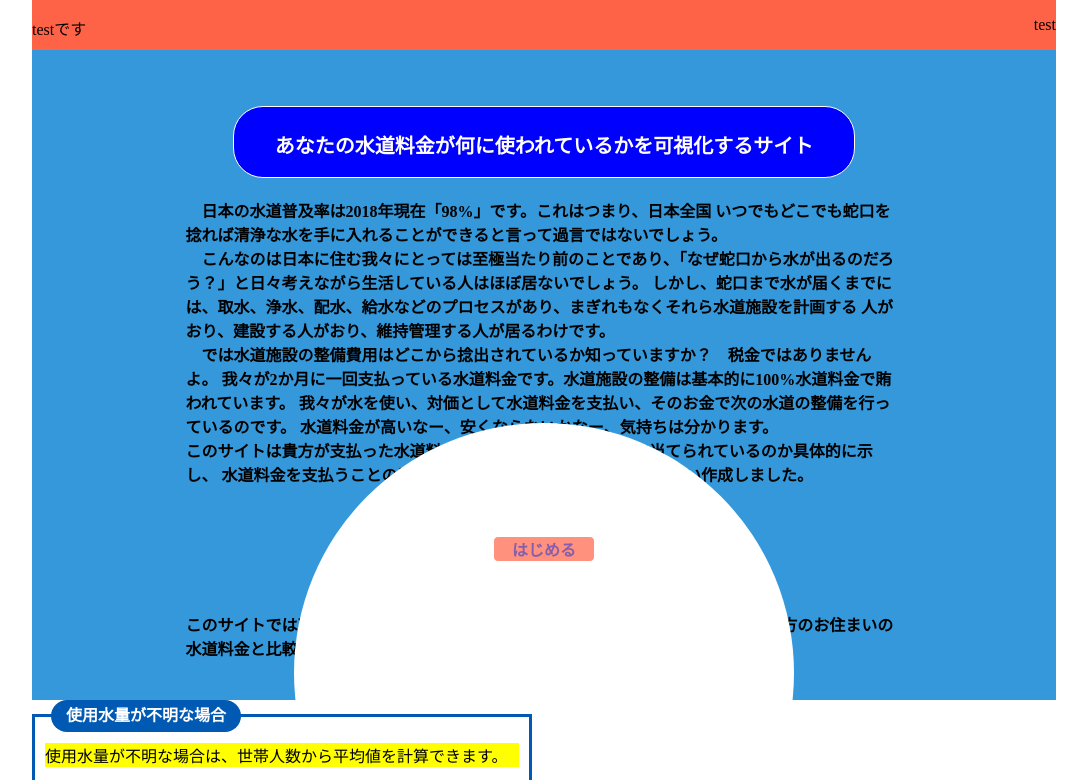
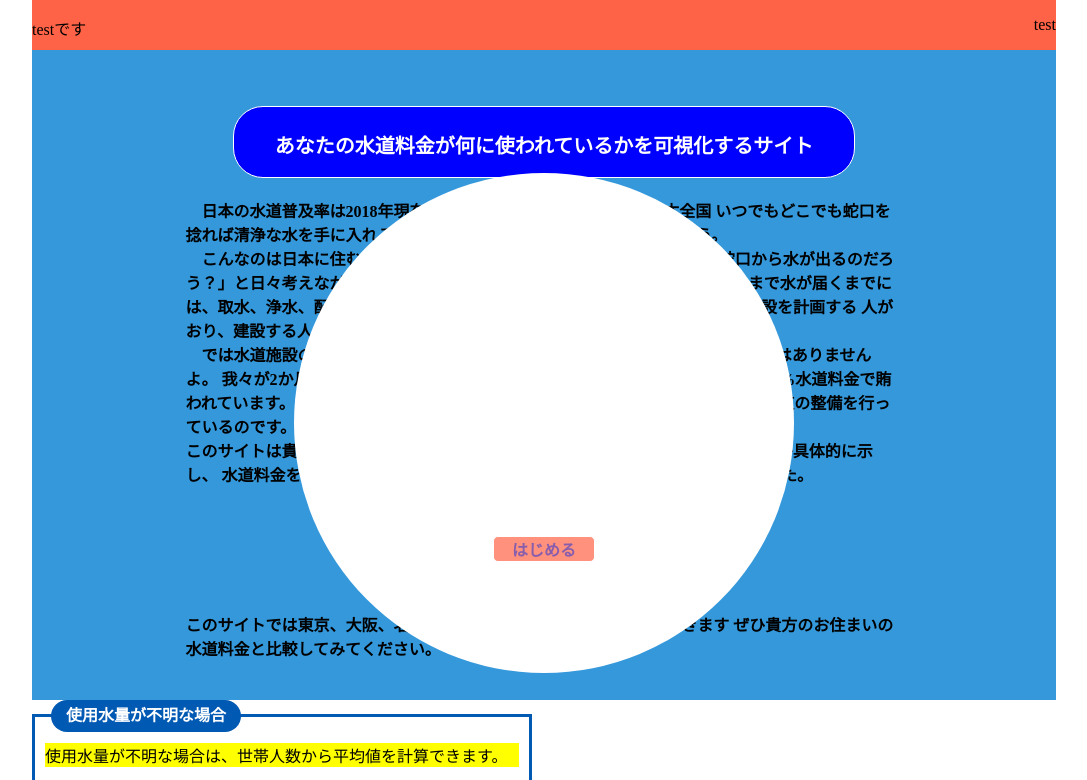
Before and after one commit to yasuwater/yasuwater.github.io, a plain HTML site: page index.html in a window 1280 px wide. In both pictures the pointer is over the element 640 px from the left and 447 px from the top of the page. Shown: the top 780 px of the page, without its empty margins (96-1183 px from the left). Drawn offline with Linux system fonts and the light colour scheme.

Commit message:
Update style.css

```diff
--- a/style.css
+++ b/style.css
@@ -37,7 +37,7 @@ body {
     margin       : auto;
     overflow     : hidden;
     position     : relative;
-      top:250px;
+      top:0px;
                                 /* 図形のCSS */
     width        : 500px;
     height       : 500px;
```
